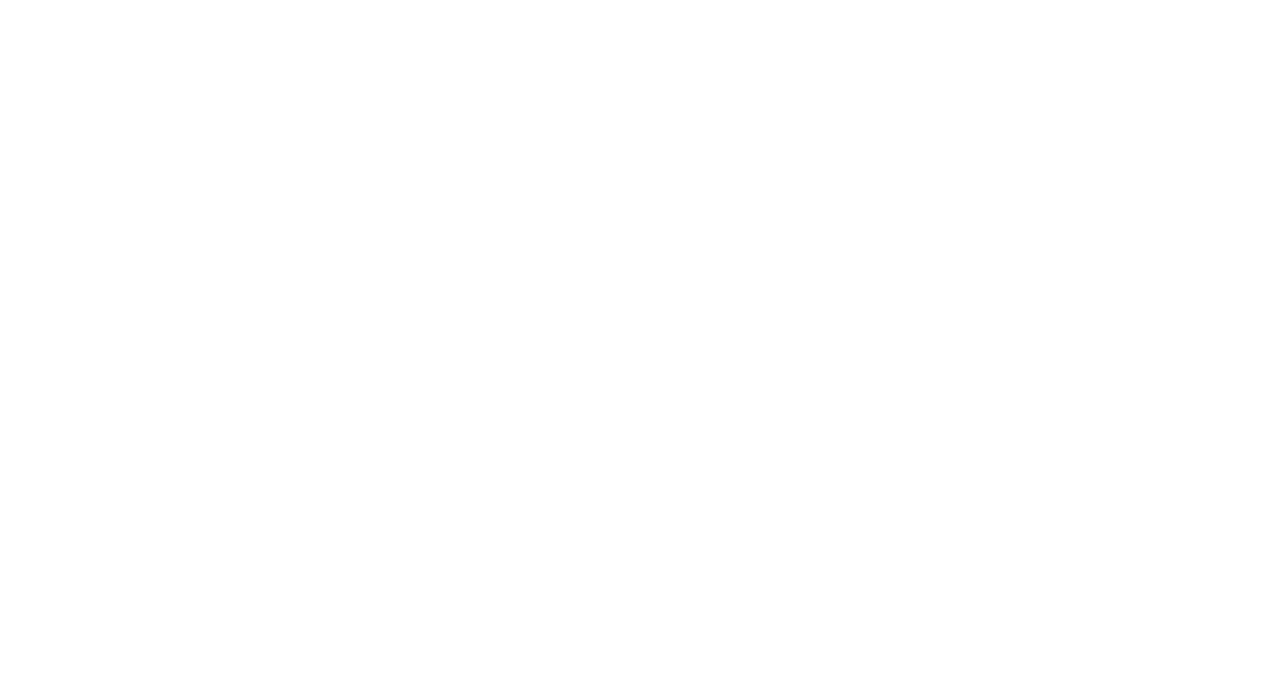
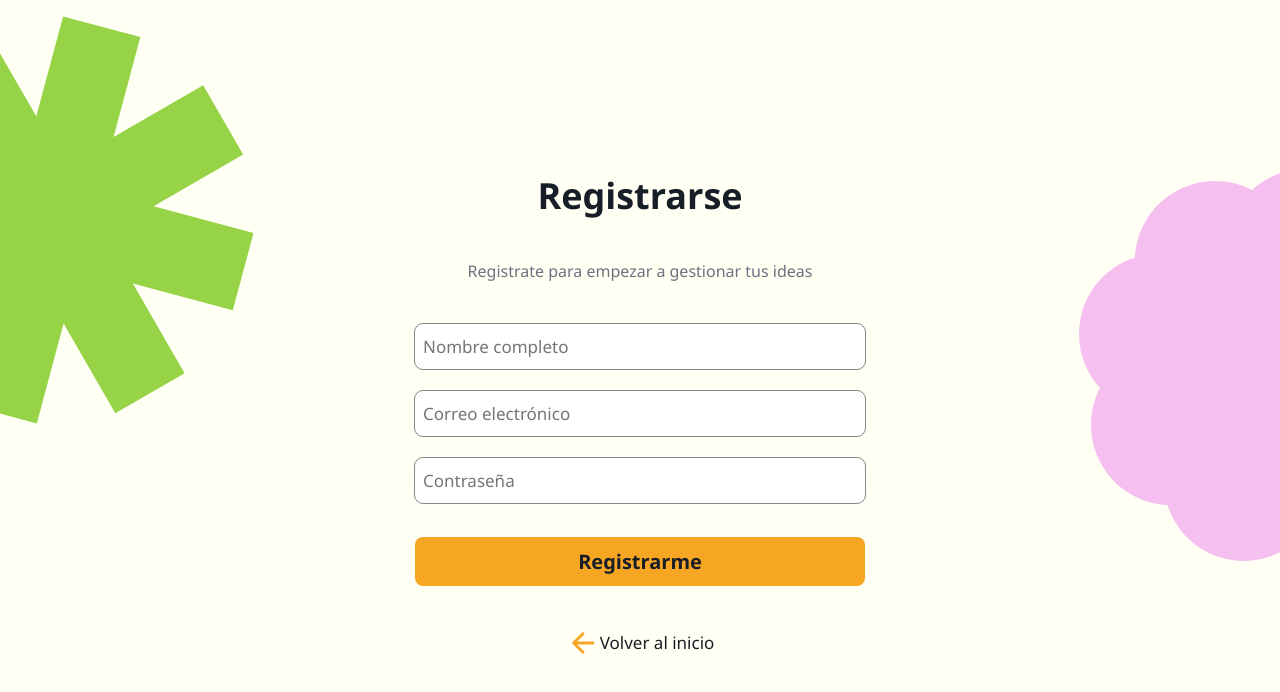
Before and after one commit to AlexanderCassiani/notes-app, a React (Vite) app in the folder frontend/: page /signup in a window 1280 px wide. Before the commit this address had no page. Shown: the top 692 px of the page. Built offline with nearby package versions, Linux system fonts and the light colour scheme.

Commit message:
agrega la ruta para el componente SignupLayout en AppRoutes

```diff
--- a/frontend/src/routes/AppRoutes.jsx
+++ b/frontend/src/routes/AppRoutes.jsx
@@ -1,6 +1,8 @@
 import { BrowserRouter, Routes, Route } from "react-router-dom";
 
 import HomeLayout from "../pages/home/layout/HomeLayout";
+import SignupLayout from "../pages/auth/layout/SignupLayout";
+
 import App from "../App";
 
 const AppRoutes = () => {
@@ -8,6 +10,7 @@ const AppRoutes = () => {
     <BrowserRouter>
       <Routes>
         <Route path="/" element={<HomeLayout />} />
+        <Route path="/signup" element={<SignupLayout />} />
       </Routes>
     </BrowserRouter>
   );
```
